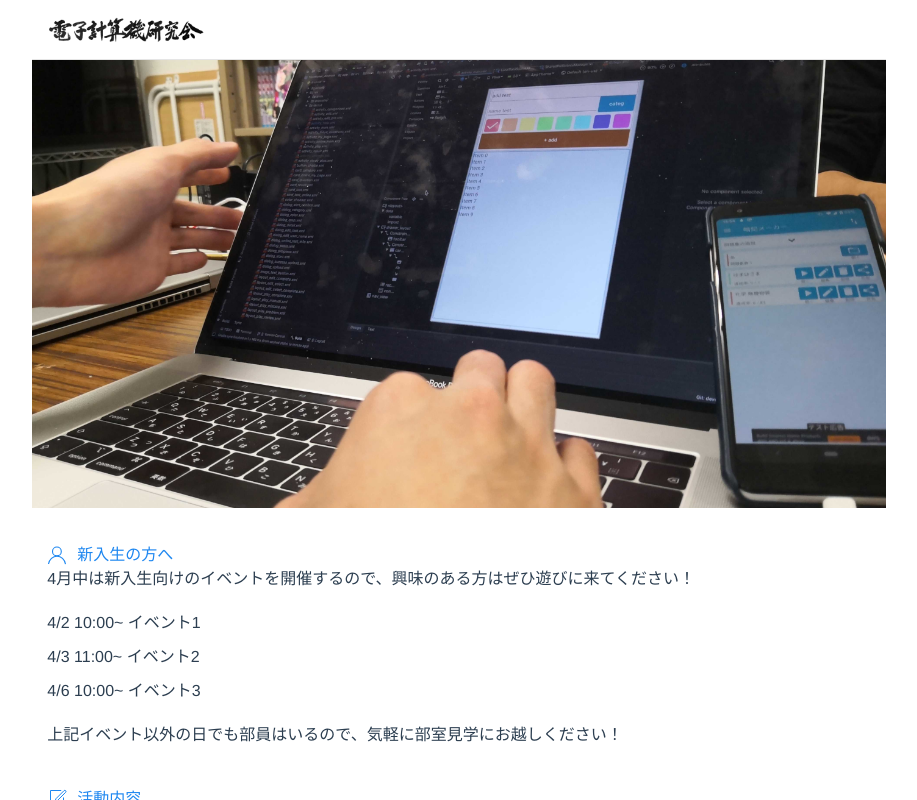
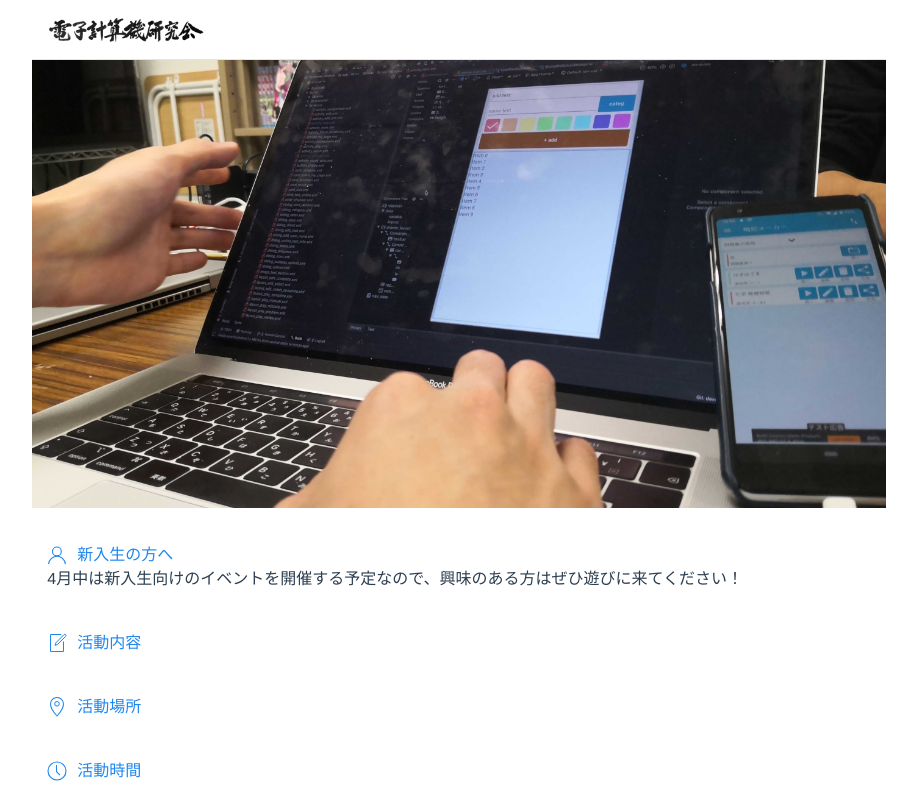
Before and after one commit to oucrc-org/web, a Vue app: page / in a window 1280 px wide. Both pictures are taken after a click on the button "新入生の方へ". Shown: the top 800 px of the page, without its empty margins (181-1098 px from the left). Built offline with nearby package versions, Linux system fonts and the light colour scheme.

Commit message:
未定の部分をコメント化

```diff
--- a/src/components/Contents.vue
+++ b/src/components/Contents.vue
@@ -3,13 +3,14 @@
         <li class="uk-padding-small">
             <a class="uk-accordion-title" href="#"><span uk-icon="user" class="uk-margin-small-right"></span>新入生の方へ</a>
             <div class="uk-accordion-content">
-                <div>4月中は新入生向けのイベントを開催するので、興味のある方はぜひ遊びに来てください！</div>
-                <ul class="uk-list uk-margin uk-margin-bottom">
-                    <li>4/2 10:00~ イベント1</li>
-                    <li>4/3 11:00~ イベント2</li>
-                    <li>4/6 10:00~ イベント3</li>
-                </ul>
-                <div>上記イベント以外の日でも部員はいるので、気軽に部室見学にお越しください！</div>
+                <div>4月中は新入生向けのイベントを開催する予定なので、興味のある方はぜひ遊びに来てください！</div>
+<!--                2020/02/17 イベントが決まり次第追記-->
+<!--                <ul class="uk-list uk-margin uk-margin-bottom">-->
+<!--                    <li>4/2 10:00~ イベント1</li>-->
+<!--                    <li>4/3 11:00~ イベント2</li>-->
+<!--                    <li>4/6 10:00~ イベント3</li>-->
+<!--                </ul>-->
+<!--                <div>上記イベント以外の日でも部員はいるので、気軽に部室見学にお越しください！</div>-->
             </div>
         </li>
         <li class="uk-padding-small">
@@ -47,7 +48,7 @@
         <li class="uk-padding-small">
             <a class="uk-accordion-title" href="#"><span uk-icon="desktop" class="uk-margin-small-right"></span>作業環境</a>
             <div class="uk-accordion-content">
-                <div>部室には、部員の創作活動を支援するための様々な設備があります。（写真つきで載せる予定）</div>
+                <div>部室には、部員の創作活動を支援するための様々な設備があります。</div>
                 <ul class="uk-list uk-margin uk-margin-bottom">
                     <li>PC</li>
                     <li>3Dプリンター</li>
@@ -55,7 +56,6 @@
                     <li>VR</li>
                     <li>息抜き用のゲーム</li>
                     <li>息抜き用の漫画</li>
-                    <li></li>
                 </ul>
             </div>
         </li>
@@ -124,7 +124,6 @@
             return {
                 active_members: members,
                 ob_members: ob
-
             }
         }
     }
```
